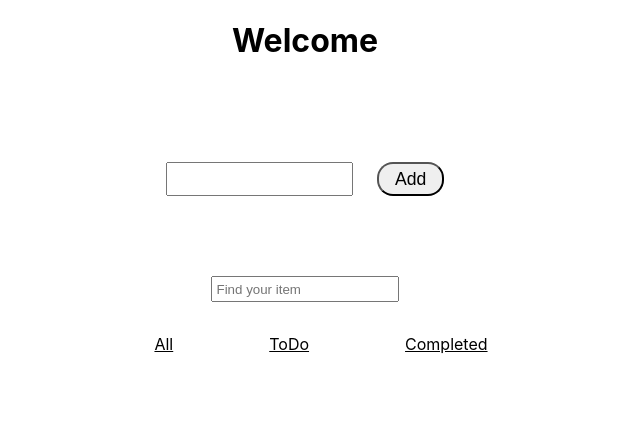
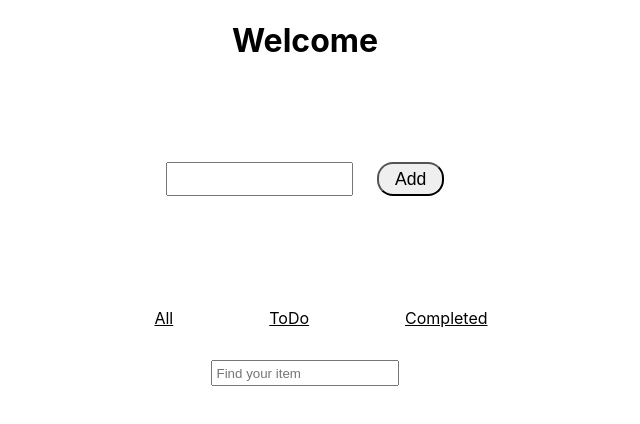
Before and after one commit to Yashwithajuegostudio/to-do-list, a React (Create React App) app: page / in a window 1280 px wide. Shown: the top 424 px of the page, without its empty margins (335-975 px from the left). Built offline with nearby package versions, Linux system fonts and the light colour scheme.

Commit message:
FEAT:Search functionality updated

```diff
--- a/src/components/ToDoListContainer/ToDoListContainer.jsx
+++ b/src/components/ToDoListContainer/ToDoListContainer.jsx
@@ -13,15 +13,13 @@ function ToDoListContainer({
   activeContent,
   setTaskToDo,
   setCompletedTask,
-  searchStatus,
-  filtered,
 }) {
   const [isOpen, setIsOpen] = useState(false);
   const [status, setStatus] = useState("");
 
   const [deleteId, setDeleteId] = useState();
   const [toDoValue, setToDoValue] = useState();
-
+  const [toDoState, setToDoState] = useState(todos);
   // id state
   const [id, setId] = useState();
 
@@ -61,15 +59,27 @@ function ToDoListContainer({
       togglePopup();
     }
   };
-
+  const handleSearchChange = (value) => {
+    const filtered = !value
+      ? todos
+      : todos.filter((item) =>
+          item.TodoValue.toLowerCase().includes(value.toLowerCase())
+        );
+    console.log(filtered);
+    setToDoState(filtered);
+  };
   return (
     <div className={styles.todo_list_container}>
-      <div
-        className={
-          activeContent === 0 && searchStatus === "" ? "" : styles.hide_content
-        }
-      >
-        {todos.map((individualItem, index) => (
+      <div className={styles.search}>
+        <InputBox
+          placeholder={"Find your item"}
+          handleOnchange={(e) => {
+            handleSearchChange(e.target.value);
+          }}
+        />
+      </div>
+      <div className={activeContent === 0 ? "" : styles.hide_content}>
+        {toDoState.map((individualItem, index) => (
           // !individualItem.completed &&
           // !individualItem.toDo &&
           <div key={index} className={styles.item_container}>
@@ -134,18 +144,10 @@ function ToDoListContainer({
           </div>
         ))}
       </div>
-      {/* search -todo */}
-      <div className={searchStatus !== "" ? "" : styles.hide_content}>
-        {filtered.map((individualItem, index) => (
-          <div key={index} className={styles.item_container}>
-            <span>{index + 1}</span>
-            <span>{individualItem.TodoValue}</span>
-          </div>
-        ))}
-      </div>
+
       {/* tab2 -todo */}
       <div className={activeContent === 1 ? "" : styles.hide_content}>
-        {todos.map(
+        {toDoState.map(
           (individualItem, index) =>
             individualItem.toDo &&
             !individualItem.completed && (
@@ -217,7 +219,7 @@ function ToDoListContainer({
       </div>
       {/* tab3 -todo */}
       <div className={activeContent === 2 ? "" : styles.hide_content}>
-        {todos.map(
+        {toDoState.map(
           (individualItem, index) =>
             individualItem.toDo &&
             individualItem.completed && (
--- a/src/pages/ToDoList/ToDoList.jsx
+++ b/src/pages/ToDoList/ToDoList.jsx
@@ -1,6 +1,5 @@
 import React, { useEffect, useState } from "react";
 import Header from "../../components/Header/Header";
-import InputBox from "../../components/InputBox/InputBox";
 import ToDoListContainer from "../../components/ToDoListContainer/ToDoListContainer";
 import ToDOListForm from "../../components/ToDoListForm/ToDOListForm";
 import styles from "./ToDoList.module.css";
@@ -75,29 +74,12 @@ function ToDoList() {
       setActive(index);
     }
   };
-  const [search, setNewSearch] = useState("");
-
-  const handleSearchChange = (e) => {
-    setNewSearch(e.target.value);
-  };
-  const filtered = !search
-    ? todos
-    : todos.filter((item) =>
-        item.TodoValue.toLowerCase().includes(search.toLowerCase())
-      );
 
   return (
     <div>
       <Header />
 
       <ToDOListForm addItem={addItem} />
-      <div className={styles.search}>
-        <InputBox
-          value={search}
-          placeholder={"Find your item"}
-          handleOnchange={handleSearchChange}
-        />
-      </div>
 
       <div className={styles.tabs}>
         <div
@@ -132,8 +114,6 @@ function ToDoList() {
         updateItem={updateItem}
         setTaskToDo={setTaskToDo}
         setCompletedTask={setCompletedTask}
-        filtered={filtered}
-        searchStatus={search}
       />
     </div>
   );
```
